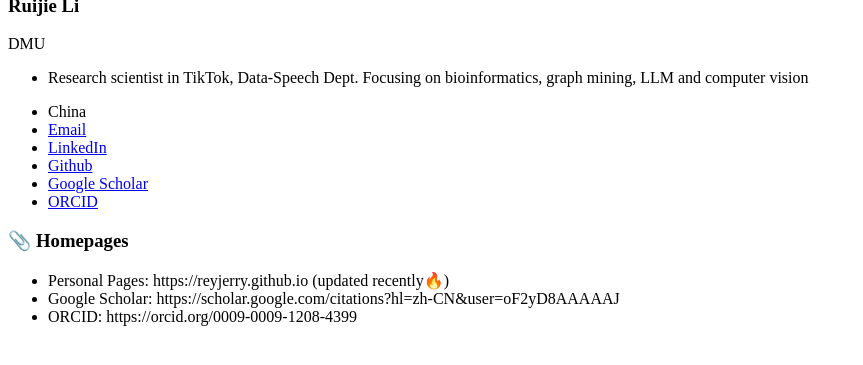
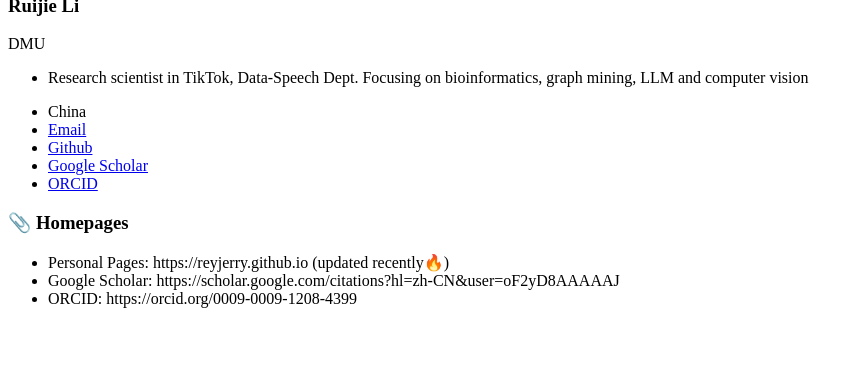
Before and after one commit to ReyJerry/ReyJerry.github.io, a Jekyll site: the page built from _pages/includes/homepage.md, in a window 1280 px wide, cut to the strip 530-895 px from the top of the page. Shown: the whole strip, without its empty margins (0-863 px from the left). Built offline with Jekyll 4.4.1, drawn with Linux system fonts in a browser that asks for light colours; our own code applies the rules of GitHub Pages for plain Markdown files.

Commit message:
_config.yml

```diff
--- a/_config.yml
+++ b/_config.yml
@@ -43,7 +43,7 @@ author:
   instagram        :
   impactstory      : #"https://profiles.impactstory.org/u/xxxx-xxxx-xxxx-xxxx"
   lastfm           :
-  linkedin         : "ReyJerry"
+  linkedin         : # "ReyJerry"
   dblp             : # "https://dblp.org/pid/75/6568-6.html"
   orcid            : "https://orcid.org/0009-0009-1208-4399"
   pinterest        :
```
